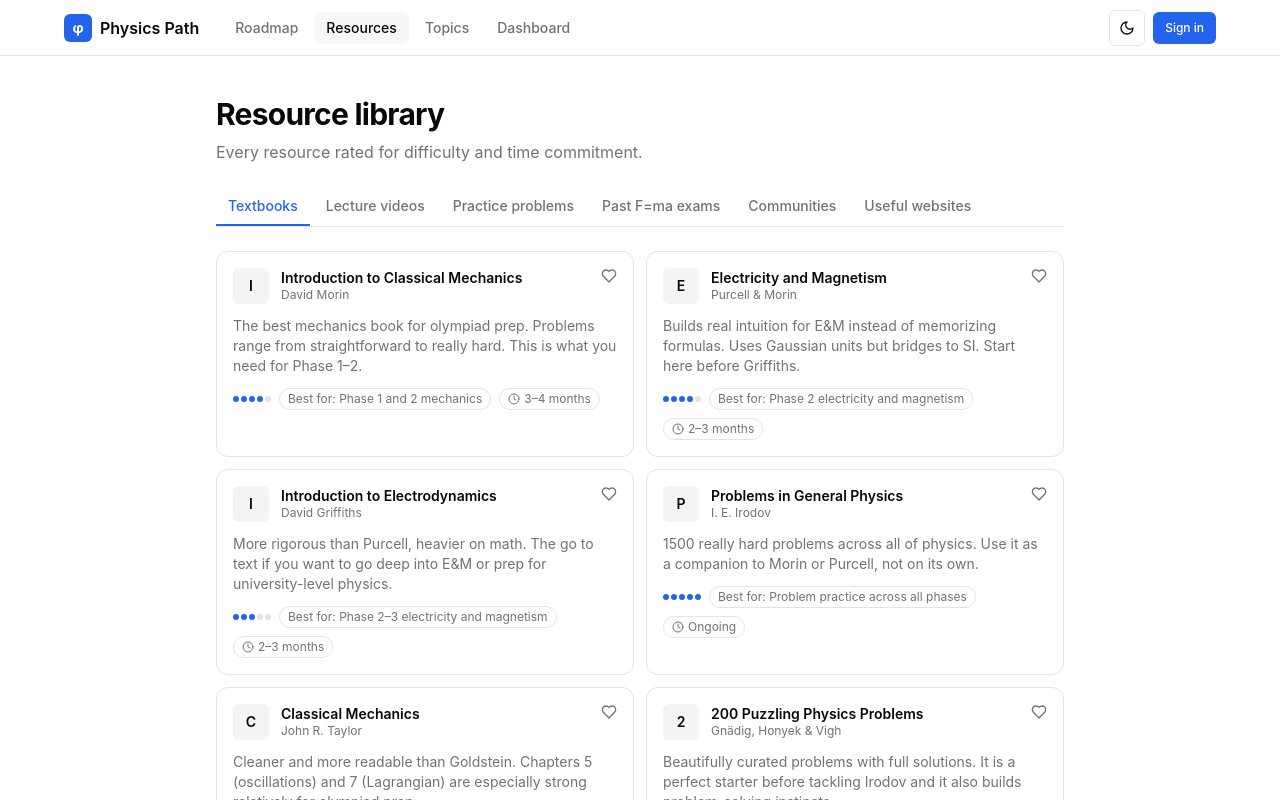
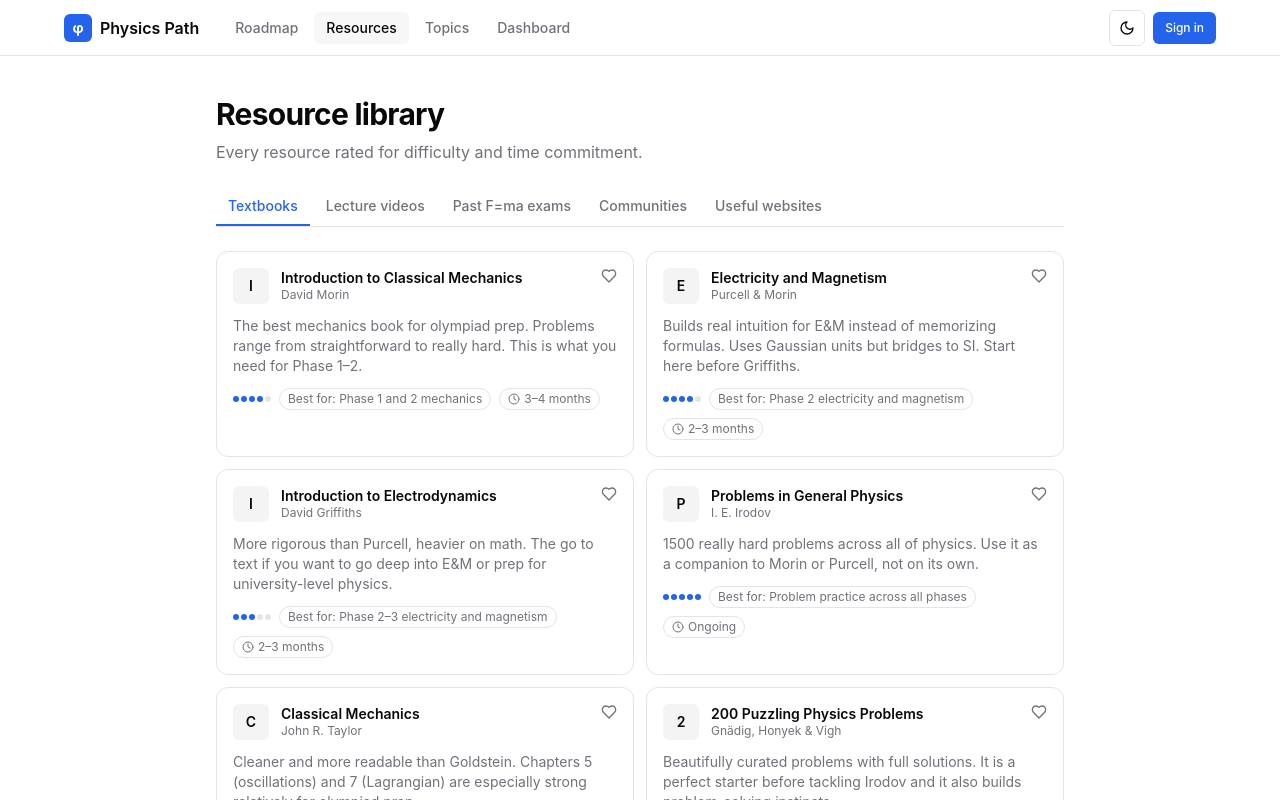
Before and after one commit to Sabyasachi265/Physics-path, a Next.js app: page /resources in a window 1280 px wide. Shown: the top 800 px of the page. Built offline with nearby package versions, Linux system fonts and the light colour scheme; no server answers.

Commit message:
Update page.tsx

```diff
--- a/src/app/resources/page.tsx
+++ b/src/app/resources/page.tsx
@@ -20,7 +20,7 @@ export default function ResourcesPage() {
       </p>
 
      <div className="mt-6 flex gap-1 overflow-x-auto border-b border-border">
-        {resourceCategories.map((cat) => (
+  {resourceCategories.filter(cat => cat.key !== "problems").map((cat) => (
     <button
       key={cat.key}
       onClick={() => setActiveTab(cat.key)}
```
Lines whose indentation alone changed are shown as unchanged.
